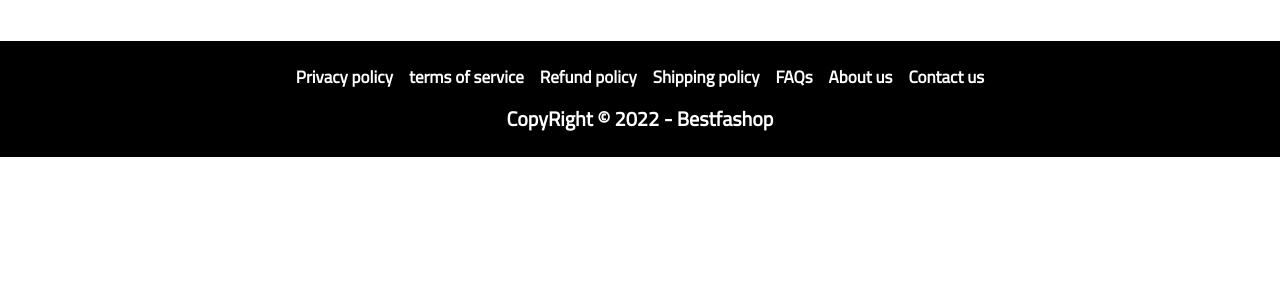
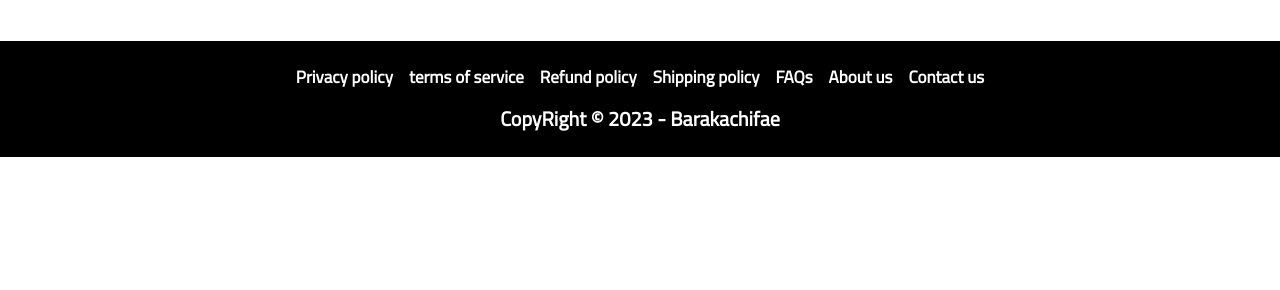
Before and after one commit to mehdiouatmane/barakachifae, a PHP site: page / in a window 1280 px wide. Shown: the part 510-800 px from the top of the page. Run offline with PHP 8.4, Linux system fonts and the light colour scheme; data that the repository does not hold is empty; some libraries are stand-ins or nearby versions.

Commit message:
Add files via upload

```diff
--- a/home.php
+++ b/home.php
@@ -276,7 +276,7 @@ fbq('track', 'PageView');
 					<div> <a href="legal/contact-us.php">Contact us</a> </div>
 				</div>
 			    <div class="footer">
-				   <div class="text"> CopyRight © 2022 - Bestfashop </div>
+				   <div class="text"> CopyRight © 2023 - Barakachifae </div>
 				</div>
 			</div></div>
 	</div>
--- a/post.php
+++ b/post.php
@@ -542,7 +542,7 @@ fbq('track', 'PageView');
 					<div> <a href="legal/contact-us.php">Contact us</a> </div>
 				</div>
 			    <div class="footer">
-				   <div class="text"> CopyRight © 2022 - Bestfashop </div>
+				   <div class="text"> CopyRight © 2023 - Barakachifae </div>
 				</div>
 			</div></div>
 	</div>
```
